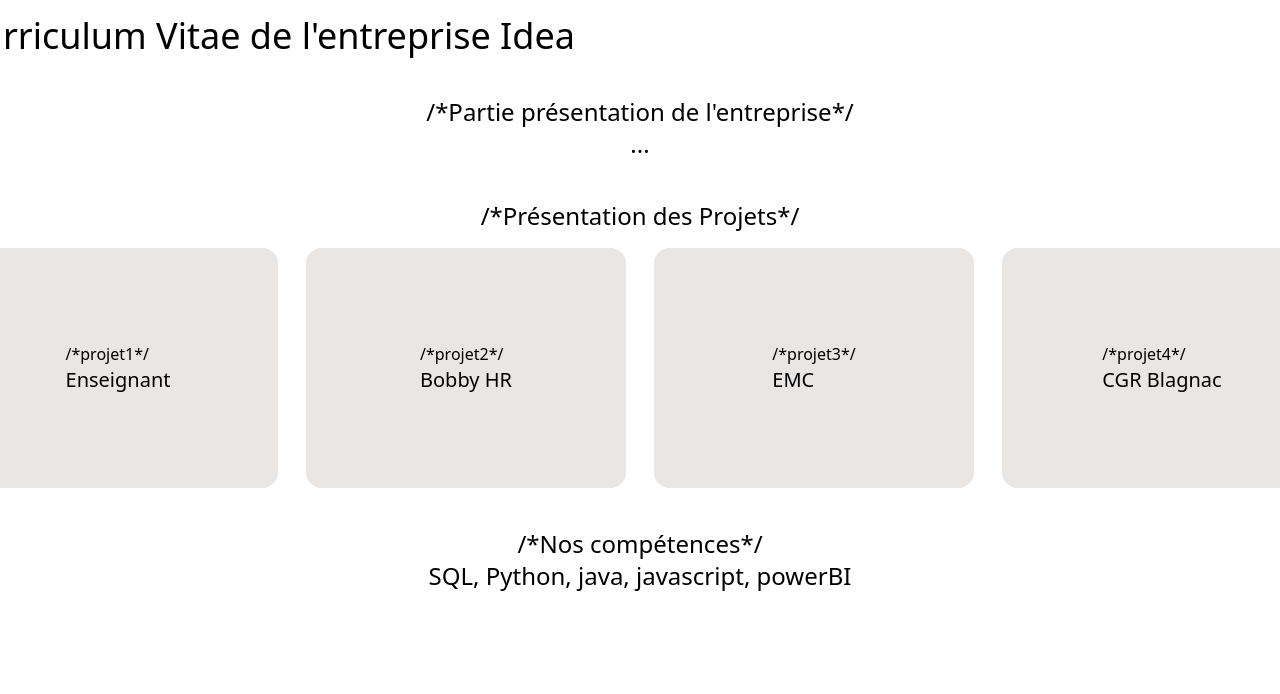
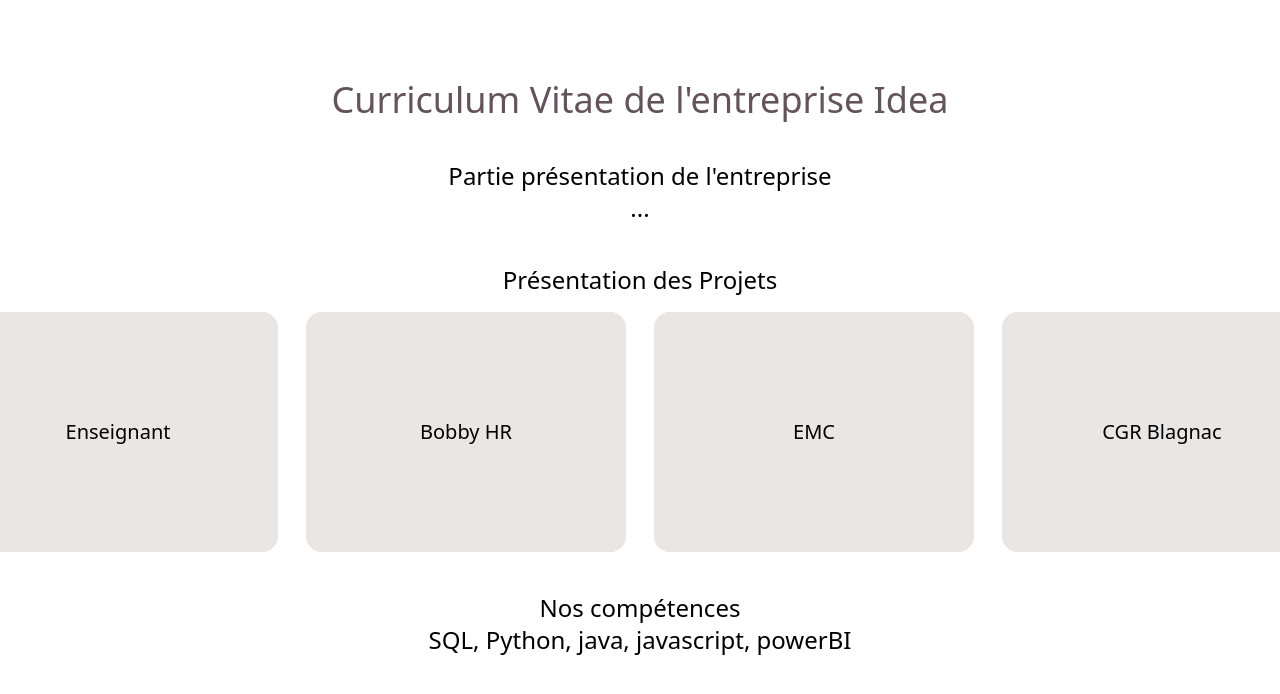
Before and after one commit to IDeAmiage/BobbyHR, a Next.js app in the folder bobby-hr/: page /cv in a window 1280 px wide. Shown: the top 694 px of the page. Built offline with nearby package versions, Linux system fonts and the light colour scheme.

Commit message:
Première version et update title

```diff
--- a/bobby-hr/app/cv/page.js
+++ b/bobby-hr/app/cv/page.js
@@ -2,46 +2,40 @@
 
 export default function CV() {
   return (
-    <div className="mt-4 grid justify-items-stretch place-content-center">
-        <h1 className="text-4xl text-bold ">Curriculum Vitae de l'entreprise Idea </h1>
+    <div className="mt-20 grid justify-items-stretch place-content-center">
+        <h1 className="text-4xl text-center text-brown_bobby">Curriculum Vitae de l'entreprise Idea </h1>
         <div className="text-center text-2xl mt-10">
-            <h1>/*Partie présentation de l'entreprise*/</h1>
+            <h1 className="text-2xl font-medium">Partie présentation de l'entreprise</h1>
            {/* Partie de présentation de IdeA, quel est l'objectif de notre entreprise, l'utilité, voir d'autres exemples de présentation d'entreprise */}
            <p>...</p>
         </div>
 
         {/* <!-- Partie présentation des projets --!> */}
         {/*TO DO: flex les card pour qu'il s'adapte à l'écran, flex et style également le texte interne au card*/}
-        <h1 className="text-center text-2xl mt-10">/*Présentation des Projets*/</h1>
+        <h1 className="text-center text-2xl font-medium mt-10">Présentation des Projets</h1>
         <div className="flex items-start space-x-7 mt-4 place-content-center">
             <div className="relative w-80 h-60 rounded-2xl text-black overflow-hidden cursor-pointer transition-all duration-700 card ease-in-out hover:scale-110">
                 <div className="absolute inset-0 w-full h-full justify-center items-center flex bg-white_accent_bobby transition-all duration-100 delay-200 z-20 hover:opacity-0">
-                    <div>
-                        <h1 className="font-medium">/*projet1*/</h1>
-                        <h1 className="text-xl ">Enseignant</h1>
-                    </div>
+                    <h3 className="text-xl ">Enseignant</h3>
                 </div>
                 <div className="absolute inset-0 w-full h-full flex bg-white_accent_bobby transition-all z-10 card-back">
                     <div className="text-center mt-6">
-                        <h3 className="font-medium text-lg">/*Description du projet*/</h3>
+                        <h3 className="font-medium text-lg">Description du projet</h3>
                         <p>Création d'un tableau de bord permettant d'analyser les différents statuts des enseignants mais aussi de pouvoir proposer des statistiques dans un dashboard</p>
-                        <h3 className="font-medium text-lg mt-2">/*Compétences utilisés</h3>
+                        <h3 className="font-medium text-lg mt-2">Compétences utilisés</h3>
                         <p>Power BI</p>
                     </div>
                 </div>
             </div>
             <div className="relative w-80 h-60 rounded-2xl text-black overflow-hidden cursor-pointer transition-all duration-700 card ease-in-out hover:scale-110">
                 <div className="absolute inset-0 w-full h-full justify-center items-center flex bg-white_accent_bobby transition-all duration-100 delay-200 z-20 hover:opacity-0">
-                    <div>
-                        <h1 className="font-medium">/*projet2*/</h1>
-                        <h3 className="text-xl">Bobby HR</h3>
-                    </div>
+                    <h3 className="text-xl">Bobby HR</h3>
                 </div>
                 <div className="absolute inset-0 w-full h-full flex bg-white_accent_bobby transition-all z-10 card-back">
                     <div className="text-center mt-8">
-                        <h3 className="font-medium text-lg">/*Description du projet*/</h3>
+                        <h3 className="font-medium text-lg">Description du projet</h3>
                         <p>Conception d'un outil de gestion interne</p>
-                        <h3 className="font-medium text-lg mt-5">/*Compétences utilisés</h3>
+                        <h3 className="font-medium text-lg mt-5">Compétences utilisés</h3>
                         <p>Compétences de conception web, Front/Back-End, Gestion de bases de données, ect..</p>
                     </div>
                 </div>
@@ -49,15 +43,14 @@
             <div className="relative w-80 h-60 rounded-2xl text-black overflow-hidden cursor-pointer transition-all duration-700 card ease-in-out hover:scale-110">
                 <div className="absolute inset-0 w-full h-full justify-center items-center flex bg-white_accent_bobby transition-all duration-100 delay-200 z-20 hover:opacity-0">
                     <div>
-                        <h1 className="font-medium">/*projet3*/</h1>
                         <h3 className="text-xl">EMC</h3>
                     </div>
                 </div>
                 <div className="absolute inset-0 w-full h-full flex bg-white_accent_bobby transition-all z-10 card-back">
                     <div className="text-center mt-5">
-                        <h3 className="font-medium text-lg">/*Description du projet*/</h3>
+                        <h3 className="font-medium text-lg">Description du projet</h3>
                         <p>Récole des données et enquêtes sur la circulation routière. Les missions restantes pour ce projet sont de continuer sur l'algorithme de classification pour le système de gestion de données envoyés par le radar</p>
-                        <h3 className="font-medium text-lg">/*Compétences utilisés</h3>
+                        <h3 className="font-medium text-lg">Compétences utilisés</h3>
                         <p>ML, Python</p>
                     </div>
                 </div>
@@ -65,23 +58,21 @@
             <div className="relative w-80 h-60 rounded-2xl text-black overflow-hidden cursor-pointer transition-all duration-700 card ease-in-out hover:scale-110">
                 <div className="absolute inset-0 w-full h-full justify-center items-center flex bg-white_accent_bobby transition-all duration-100 delay-200 z-20 hover:opacity-0">
                     <div>
-
-                        <h1 className="font-medium">/*projet4*/</h1>
                         <h3 className="text-xl">CGR Blagnac</h3>
                     </div>
                 </div>
                 <div className="absolute inset-0 w-full h-full flex bg-white_accent_bobby transition-all z-10 card-back">
                     <div className="text-center mt-8">
-                        <h3 className="font-medium text-lg">/*Description du projet*/</h3>
+                        <h3 className="font-medium text-lg">Description du projet</h3>
                         <p>Conception d'un outils d'analyse pour le cinéma CGR</p>
-                        <h3 className="font-medium text-lg mt-6">/*Compétences utilisés</h3>
+                        <h3 className="font-medium text-lg mt-6">Compétences utilisés</h3>
                         <p>Python, PowerBI</p>
                     </div>
                 </div>
             </div>
         </div>
         <div className="text-center text-2xl mt-10">
-            <h1>/*Nos compétences*/</h1>
+            <h1 className="font-medium ">Nos compétences</h1>
             <p>SQL, Python, java, javascript, powerBI</p>
       </div>
     </div>
```
